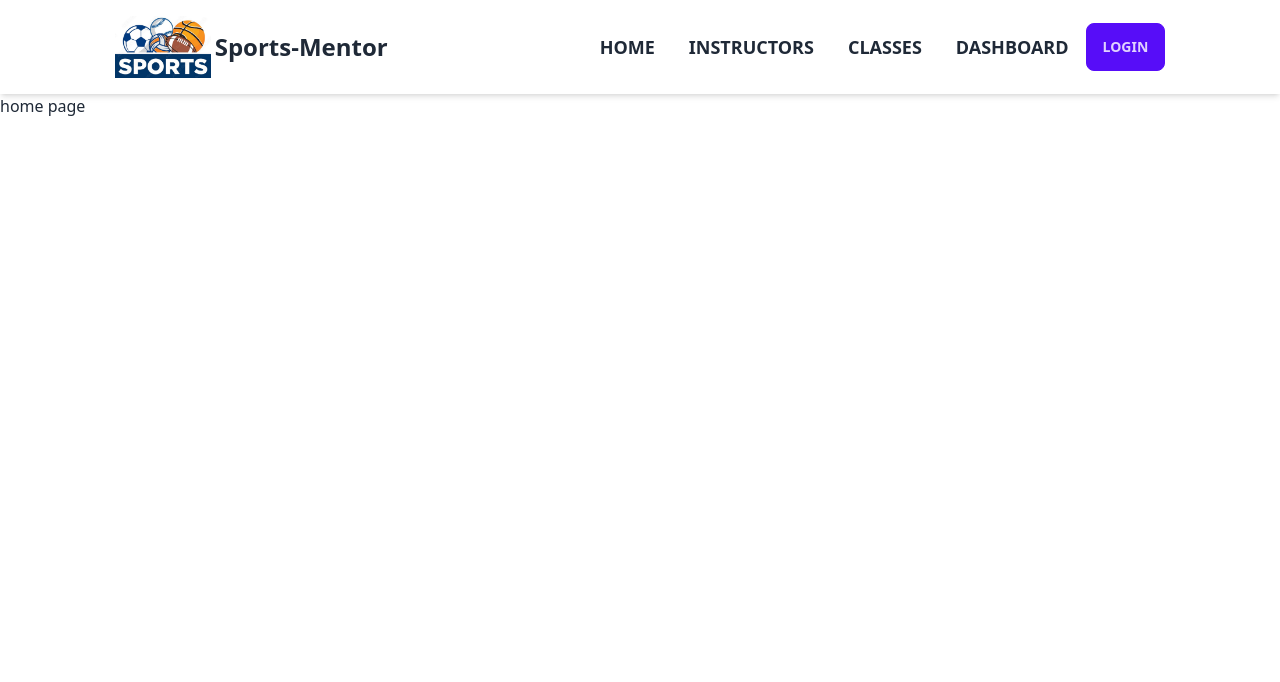
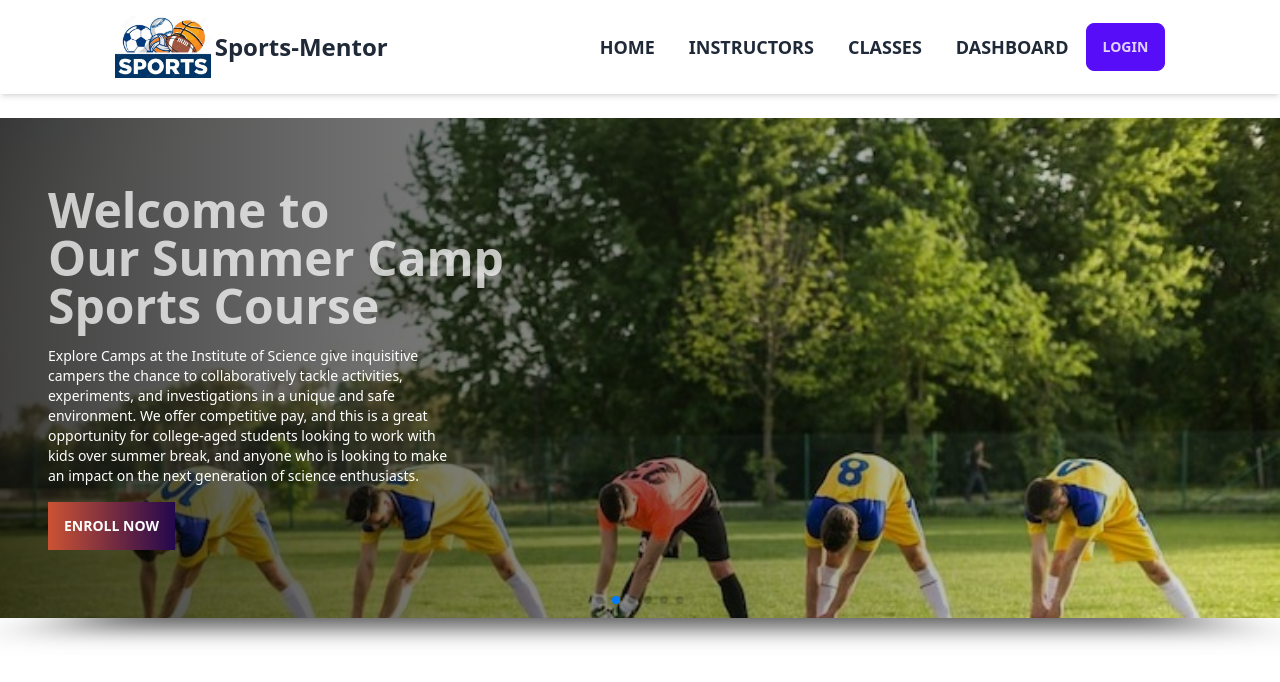
Before and after one commit to rofikul-resan/Spots-Mentor-client, a React (Vite) app: page / in a window 1280 px wide. Shown: the top 682 px of the page. Built offline with nearby package versions, Linux system fonts and the light colour scheme.

Commit message:
add banner section

```diff
--- a/package.json
+++ b/package.json
@@ -17,7 +17,8 @@
     "react-dom": "^18.2.0",
     "react-icons": "^4.9.0",
     "react-router-dom": "^6.11.2",
-    "sort-by": "^1.2.0"
+    "sort-by": "^1.2.0",
+    "swiper": "^9.3.2"
   },
   "devDependencies": {
     "@types/react": "^18.0.37",
--- /dev/null
+++ b/src/Page/Banner/HomeBanner.jsx
@@ -0,0 +1,67 @@
+import { Swiper, SwiperSlide } from "swiper/react";
+// Import Swiper styles
+import "swiper/css";
+import "swiper/css/effect-cube";
+import "swiper/css/pagination";
+// import required modules
+import { Autoplay, EffectCube, Pagination } from "swiper";
+
+const HomeBanner = () => {
+  const imgBanner = [
+    "/banner1.jpg",
+    "/banner2.jpg",
+    "/banner3.jpg",
+    "/banner4.jpg",
+    "/banner5.jpg",
+    "/banner5.jpg",
+  ];
+  return (
+    <div className="my-6">
+      <Swiper
+        effect={"cube"}
+        grabCursor={true}
+        loop={true}
+        cubeEffect={{
+          shadowOffset: 20,
+          shadowScale: 0.94,
+        }}
+        autoplay={{
+          delay: 3000,
+          disableOnInteraction: false,
+        }}
+        pagination={true}
+        modules={[EffectCube, Pagination, Autoplay]}
+        className="mySwiper"
+      >
+        {imgBanner.map((img, i) => (
+          <SwiperSlide key={i}>
+            <div className="w-full mx-auto h-[500px] overflow-hidden relative">
+              <img src={img} alt="" className="w-full " />
+              <div className="absolute inset-0 bg-gradient-to-l to-black/75 from-black/10 flex items-center">
+                <div className=" ml-12">
+                  <h1 className="text-white text-5xl font-bold animate-pulse ">
+                    Welcome to <br /> Our Summer Camp <br /> Sports Course
+                  </h1>
+                  <p className="text-sm text-white w-2/6 mt-4">
+                    Explore Camps at the Institute of Science give inquisitive
+                    campers the chance to collaboratively tackle activities,
+                    experiments, and investigations in a unique and safe
+                    environment. We offer competitive pay, and this is a great
+                    opportunity for college-aged students looking to work with
+                    kids over summer break, and anyone who is looking to make an
+                    impact on the next generation of science enthusiasts.
+                  </p>
+                  <button className="btn btn-outline btn-gardant-s hover:btn-gardant-h delay-200 rounded-none mt-4 text-white border-white">
+                    Enroll Now
+                  </button>
+                </div>
+              </div>
+            </div>
+          </SwiperSlide>
+        ))}
+      </Swiper>
+    </div>
+  );
+};
+
+export default HomeBanner;
--- a/src/Page/Home.jsx
+++ /dev/null
@@ -1,5 +0,0 @@
-const Home = () => {
-  return <div>home page</div>;
-};
-
-export default Home;
--- /dev/null
+++ b/src/Page/Home/Home.jsx
@@ -0,0 +1,11 @@
+import HomeBanner from "../Banner/HomeBanner";
+
+const Home = () => {
+  return (
+    <div>
+      <HomeBanner />
+    </div>
+  );
+};
+
+export default Home;
--- a/src/Router/Router.jsx
+++ b/src/Router/Router.jsx
@@ -1,6 +1,6 @@
 import { createBrowserRouter } from "react-router-dom";
-import Home from "../Page/Home";
 import MainLayout from "../Layout/MainLayout";
+import Home from "../Page/Home/Home";
 
 const router = createBrowserRouter([
   {
--- a/src/index.css
+++ b/src/index.css
@@ -9,3 +9,15 @@
 .nav-link li a {
   @apply text-lg uppercase font-semibold btn btn-ghost btn-block;
 }
+.btn-gardant-s {
+  border: 0;
+  background: #23074d; /* fallback for old browsers */
+  background: -webkit-linear-gradient(to right, #cc5333, #23074d);
+  background: linear-gradient(to right, #cc5333, #23074d);
+}
+.btn-gardant-h {
+  border: 0;
+  background: #23074d;
+  background: -webkit-linear-gradient(to right, #23074d #cc5333);
+  background: linear-gradient(to right, #23074d #cc5333);
+}
```
Also changed, not shown: 1 other file (tests, documents, lock files or other folders).
